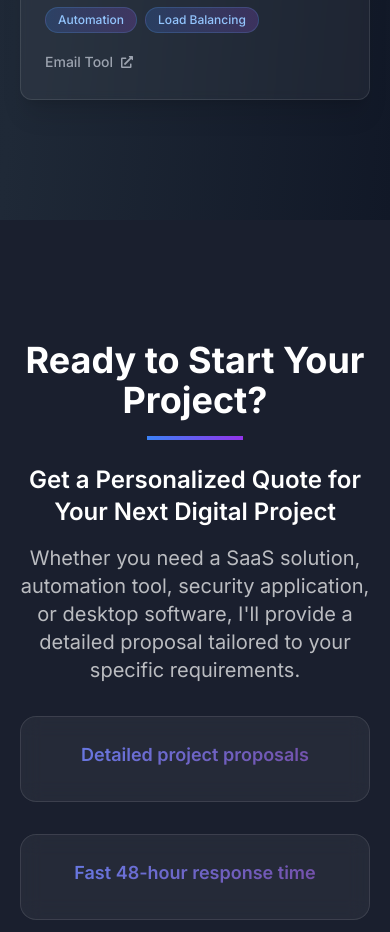
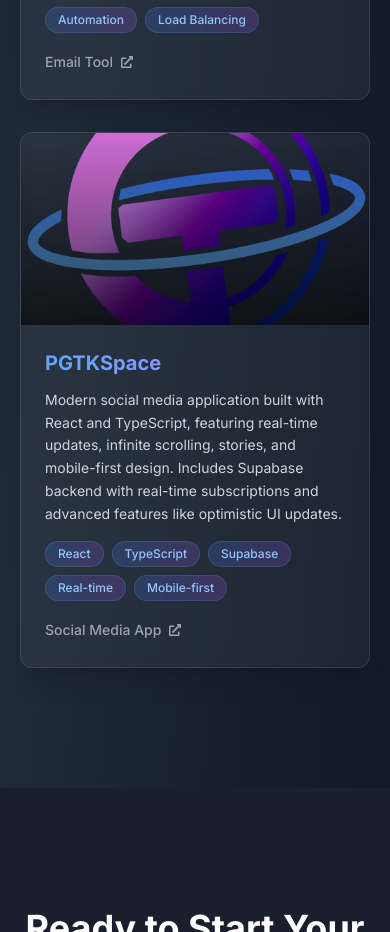
Before and after one commit to T0shko/Portfolio, a React (Vite) app: page / in a window 390 px wide. Shown: the part 10240-11172 px from the top of the page. Built offline with nearby package versions, Linux system fonts and the light colour scheme.

Commit message:
Add Mobile Verse social media project to portfolio

```diff
--- a/locales/en/translation.json
+++ b/locales/en/translation.json
@@ -139,6 +139,11 @@
                 "title": "Bulk Email Sender",
                 "description": "Advanced email automation tool with adaptive batching, timing optimization to bypass rate limits, optimized SMTP with retries, error handling, and multi-account load balancing.",
                 "cta": "Email Tool"
+            },
+            "mobileverse": {
+                "title": "PGTKSpace",
+                "description": "Modern social media application built with React and TypeScript, featuring real-time updates, infinite scrolling, stories, and mobile-first design. Includes Supabase backend with real-time subscriptions and advanced features like optimistic UI updates.",
+                "cta": "Social Media App"
             }
         },
         "nigatedev": {
--- a/locales/es/translation.json
+++ b/locales/es/translation.json
@@ -139,6 +139,11 @@
                 "title": "Enviador de Emails Masivo",
                 "description": "Herramienta avanzada de automatización de correo con lotes adaptativos, optimización de tiempo para evitar límites de velocidad, SMTP optimizado con reintentos, manejo de errores y balanceador de carga multi-cuenta.",
                 "cta": "Herramienta de Email"
+            },
+            "mobileverse": {
+                "title": "PGTKSpace",
+                "description": "Aplicación moderna de redes sociales construida con React y TypeScript, con actualizaciones en tiempo real, desplazamiento infinito, historias y diseño mobile-first. Incluye backend Supabase con suscripciones en tiempo real y características avanzadas como actualizaciones optimistas de UI.",
+                "cta": "App de Redes Sociales"
             }
         },
         "nigatedev": {
--- a/locales/fr/translation.json
+++ b/locales/fr/translation.json
@@ -139,6 +139,11 @@
                 "title": "Expéditeur d'Emails en Masse",
                 "description": "Outil avancé d'automatisation d'email avec lots adaptatifs, optimisation du timing pour contourner les limites de débit, SMTP optimisé avec nouvelles tentatives, gestion d'erreurs et équilibrage de charge multi-comptes.",
                 "cta": "Outil Email"
+            },
+            "mobileverse": {
+                "title": "PGTKSpace",
+                "description": "Application moderne de réseaux sociaux construite avec React et TypeScript, avec des mises à jour en temps réel, défilement infini, stories et design mobile-first. Inclut un backend Supabase avec des abonnements en temps réel et des fonctionnalités avancées comme les mises à jour optimistes de l'UI.",
+                "cta": "App Réseaux Sociaux"
             }
         },
         "nigatedev": {
--- a/src/components/Projects.tsx
+++ b/src/components/Projects.tsx
@@ -69,6 +69,14 @@ const Projects: React.FC = () => {
       tech: ["Node.js", "JavaScript", "SMTP", "Automation", "Load Balancing"],
       link: "#",
       cta: t('project.list.emailsender.cta')
+    },
+    {
+      title: t('project.list.mobileverse.title'),
+      description: t('project.list.mobileverse.description'),
+      image: "/Portfolio/static/media/mobile-verse.png",
+      tech: ["React", "TypeScript", "Supabase", "Real-time", "Mobile-first"],
+      link: "#",
+      cta: t('project.list.mobileverse.cta')
     }
   ]
 
```
Also changed, not shown: public/static/media/mobile-verse.png (added).
